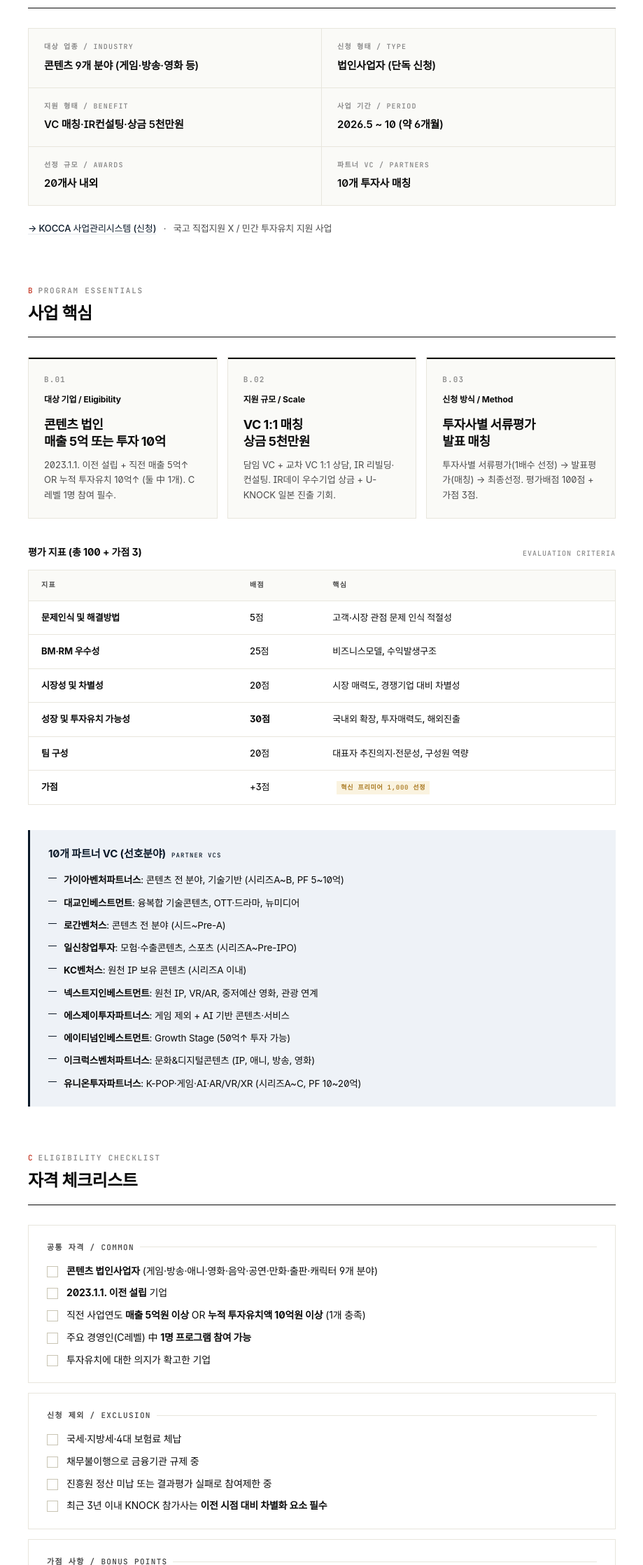
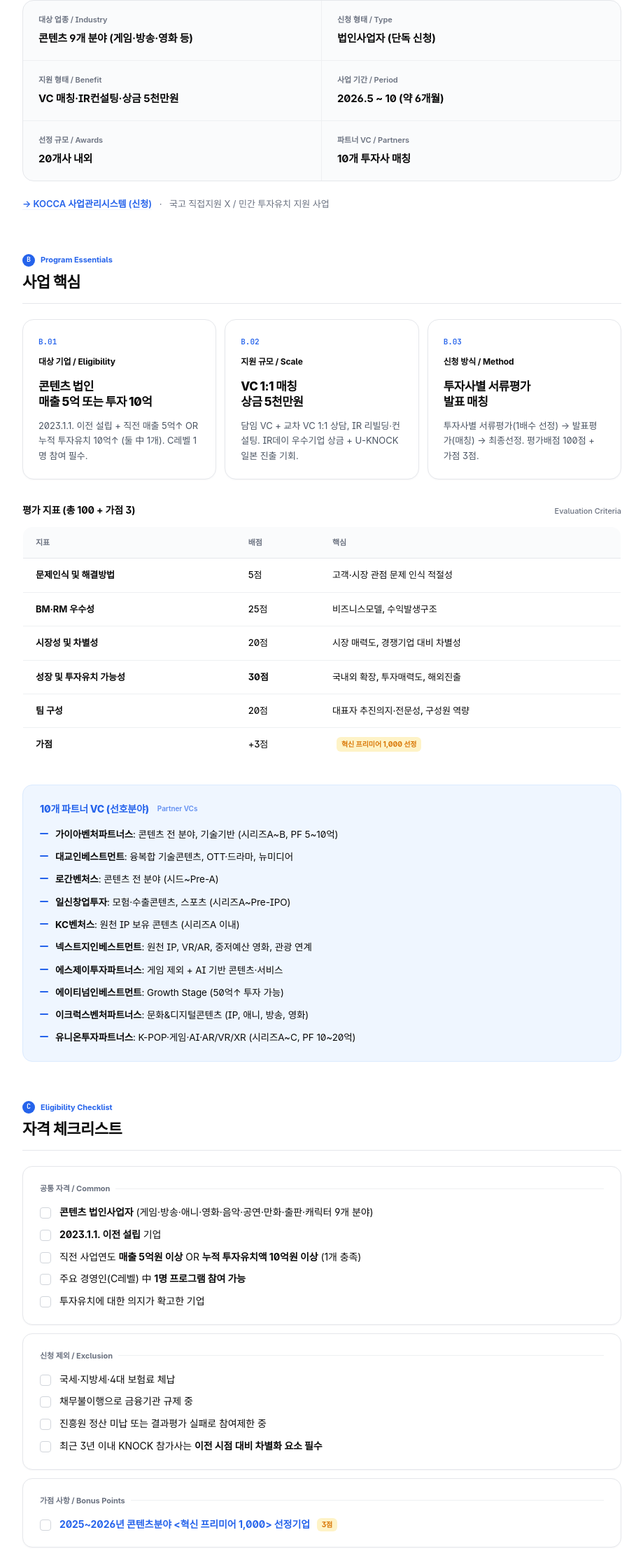
Before and after one commit to growthhighyun/growthhigh-policy, a plain HTML site: page 06-knock-pitching.html in a window 1280 px wide. Shown: the part 564-2800 px from the top of the page at 70% size, without its empty margins (180-1099 px from the left). Drawn offline with Linux system fonts and the light colour scheme; a web font is replaced by a local one.

Commit message:
design: 톤 통일 v3 - 그레이 컨테이너 폐기, inner 페이지 styles.css 까지 SaaS 톤 일괄 적용

```diff
--- a/styles.css
+++ b/styles.css
@@ -1,27 +1,34 @@
-/* ───── 그로스하이 표준형 검토서 — 공통 스타일 ───── */
+/* ───── 그로스하이 표준형 검토서 — 공통 스타일 (v2 SaaS 톤) ───── */
 
 :root {
   --bg: #FFFFFF;
-  --surface: #FAFAF7;
-  --surface-alt: #F4F2EC;
+  --surface: #FAFBFC;
+  --surface-alt: #F4F5F7;
+
   --ink: #0A0A0A;
-  --ink-muted: #4A4A4A;
-  --ink-subtle: #8A8A8A;
-  --line: #E8E6DD;
-  --line-strong: #C9C5B4;
+  --ink-muted: #4B5563;
+  --ink-subtle: #6B7280;
+  --ink-faint: #9CA3AF;
 
-  --brand: #0A1828;
-  --brand-soft: #E5E8ED;
+  --line: #EEF0F2;
+  --line-card: #E5E7EB;
+  --line-strong: #D1D5DB;
 
-  --urgent: #C73E2C;
-  --urgent-soft: #FBEAE7;
-  --warning: #A8771E;
-  --warning-soft: #FAF3E0;
-  --success: #2E6B4F;
-  --success-soft: #E5F0EA;
-  --info-soft: #EEF2F7;
-  --closed: #6B6B6B;
-  --closed-soft: #EEEEEC;
+  --brand: #2563EB;
+  --brand-soft: #EEF4FF;
+
+  --urgent: #DC2626;
+  --urgent-soft: #FEE2E2;
+  --warning: #D97706;
+  --warning-soft: #FEF3C7;
+  --success: #059669;
+  --success-soft: #D1FAE5;
+  --info-soft: #EFF6FF;
+  --closed: #6B7280;
+  --closed-soft: #F3F4F6;
+
+  --shadow-sm: 0 1px 2px rgba(15, 23, 42, 0.04);
+  --shadow-md: 0 2px 8px rgba(15, 23, 42, 0.06), 0 1px 2px rgba(15, 23, 42, 0.04);
 }
 
 * { box-sizing: border-box; margin: 0; padding: 0; }
@@ -30,17 +37,17 @@
 body {
   font-family: 'Pretendard Variable', Pretendard, -apple-system, BlinkMacSystemFont, sans-serif;
   background: var(--bg);
-  color: var(--ink);
+  color: var(--ink-muted);
   line-height: 1.65;
   font-feature-settings: "ss01", "ss02";
   -webkit-font-smoothing: antialiased;
-  letter-spacing: -0.01em;
+  letter-spacing: -0.005em;
 }
 
 .doc {
   max-width: 920px;
   margin: 0 auto;
-  padding: 48px 40px 80px;
+  padding: 40px 32px 80px;
 }
 
 /* ─── Brand Header ─── */
@@ -49,12 +56,12 @@
   justify-content: space-between;
   align-items: baseline;
   padding-bottom: 20px;
-  border-bottom: 2px solid var(--ink);
-  margin-bottom: 56px;
+  border-bottom: 1px solid var(--line);
+  margin-bottom: 48px;
 }
 
 .logo {
-  font-size: 18px;
+  font-size: 17px;
   font-weight: 800;
   letter-spacing: -0.04em;
   color: var(--ink);
@@ -69,7 +76,7 @@
   font-weight: 500;
   letter-spacing: 0.12em;
   text-transform: uppercase;
-  color: var(--ink-subtle);
+  color: var(--ink-faint);
   margin-top: 4px;
 }
 
@@ -78,8 +85,8 @@
   font-family: 'JetBrains Mono', monospace;
   font-size: 10px;
   font-weight: 500;
-  color: var(--ink-subtle);
-  letter-spacing: 0.08em;
+  color: var(--ink-faint);
+  letter-spacing: 0.06em;
   text-transform: uppercase;
   line-height: 1.6;
 }
@@ -87,68 +94,67 @@
 .doc-meta strong {
   display: block;
   color: var(--ink);
-  font-weight: 600;
+  font-weight: 700;
   margin-bottom: 2px;
 }
 
 /* ─── Title ─── */
-.title-block { margin-bottom: 40px; }
+.title-block { margin-bottom: 36px; }
 
 .label-row {
   display: flex;
-  gap: 8px;
+  gap: 6px;
   margin-bottom: 18px;
   flex-wrap: wrap;
 }
 
 .label-tag {
   display: inline-block;
-  font-family: 'JetBrains Mono', monospace;
-  font-size: 10px;
+  font-size: 11px;
   font-weight: 600;
-  letter-spacing: 0.12em;
-  text-transform: uppercase;
+  letter-spacing: -0.005em;
   color: var(--brand);
   background: var(--brand-soft);
-  padding: 5px 11px;
-  border-radius: 2px;
+  padding: 4px 10px;
+  border-radius: 8px;
 }
 
 .label-tag.alt { background: var(--surface-alt); color: var(--ink-muted); }
 
 .doc-title {
-  font-size: 40px;
-  font-weight: 700;
-  line-height: 1.15;
-  letter-spacing: -0.035em;
+  font-size: 38px;
+  font-weight: 800;
+  line-height: 1.18;
+  letter-spacing: -0.04em;
   margin-bottom: 14px;
   color: var(--ink);
 }
 
 .doc-subtitle {
   font-size: 14px;
-  color: var(--ink-muted);
+  color: var(--ink-subtle);
   font-weight: 500;
   letter-spacing: -0.005em;
 }
 
-/* ─── D-day Strip (status colors) ─── */
+/* ─── D-day Strip ─── */
 .dday-strip {
   display: flex;
   align-items: center;
   gap: 18px;
-  padding: 16px 20px;
-  margin-bottom: 64px;
-  border-left: 4px solid;
+  padding: 18px 22px;
+  margin-bottom: 56px;
+  border-radius: 14px;
+  border: 1px solid;
 }
 
-.dday-strip.urgent { background: var(--urgent-soft); border-left-color: var(--urgent); }
-.dday-strip.warning { background: var(--warning-soft); border-left-color: var(--warning); }
-.dday-strip.closed { background: var(--closed-soft); border-left-color: var(--closed); }
+.dday-strip.urgent { background: var(--urgent-soft); border-color: #FECACA; }
+.dday-strip.warning { background: var(--warning-soft); border-color: #FDE68A; }
+.dday-strip.closed { background: var(--closed-soft); border-color: var(--line-card); }
 
 .dday-badge {
   font-family: 'JetBrains Mono', monospace;
-  font-size: 26px;
+  font-size: 24px;
   font-weight: 700;
   letter-spacing: -0.04em;
   line-height: 1;
@@ -190,30 +196,44 @@
 .dday-text strong { font-weight: 700; }
 
 /* ─── Section ─── */
-section { margin-bottom: 64px; }
+section { margin-bottom: 56px; }
 
 .section-header {
-  margin-bottom: 28px;
-  padding-bottom: 14px;
-  border-bottom: 1px solid var(--ink);
+  margin-bottom: 22px;
+  padding-bottom: 12px;
+  border-bottom: 1px solid var(--line-card);
 }
 
 .section-en {
-  font-family: 'JetBrains Mono', monospace;
   font-size: 11px;
-  font-weight: 600;
-  color: var(--ink-subtle);
-  letter-spacing: 0.16em;
-  text-transform: uppercase;
+  font-weight: 700;
+  color: var(--brand);
+  letter-spacing: -0.005em;
   margin-bottom: 4px;
+  display: flex;
+  align-items: center;
+  gap: 8px;
 }
 
-.section-en .num { color: var(--urgent); margin-right: 6px; }
+.section-en .num {
+  display: inline-flex;
+  align-items: center;
+  justify-content: center;
+  width: 18px;
+  height: 18px;
+  background: var(--brand);
+  color: #FFFFFF;
+  border-radius: 50%;
+  font-family: 'JetBrains Mono', monospace;
+  font-size: 10px;
+  font-weight: 700;
+  margin-right: 0;
+}
 
 .section-title {
-  font-size: 24px;
-  font-weight: 700;
-  letter-spacing: -0.02em;
+  font-size: 22px;
+  font-weight: 800;
+  letter-spacing: -0.025em;
   color: var(--ink);
 }
 
@@ -223,7 +243,8 @@
   grid-template-columns: 1fr 1fr;
   gap: 0;
   background: var(--surface);
-  border: 1px solid var(--line);
+  border: 1px solid var(--line-card);
+  border-radius: 16px;
   overflow: hidden;
   margin-bottom: 18px;
 }
@@ -238,11 +259,9 @@
 .meta-cell:nth-last-child(-n+2) { border-bottom: none; }
 
 .meta-label {
-  font-family: 'JetBrains Mono', monospace;
-  font-size: 10px;
+  font-size: 11px;
   font-weight: 600;
-  letter-spacing: 0.12em;
-  text-transform: uppercase;
+  letter-spacing: -0.005em;
   color: var(--ink-subtle);
   margin-bottom: 6px;
 }
@@ -250,13 +269,13 @@
 .meta-value {
   font-size: 15px;
   color: var(--ink);
-  font-weight: 600;
+  font-weight: 700;
   letter-spacing: -0.01em;
 }
 
 .source-link {
   font-size: 13px;
-  color: var(--ink-muted);
+  color: var(--ink-subtle);
   padding: 4px 0;
 }
 
@@ -265,7 +284,7 @@
   text-decoration: none;
   border-bottom: 1px solid var(--brand-soft);
   transition: border-color 0.2s;
-  font-weight: 500;
+  font-weight: 600;
 }
 
 .source-link a:hover { border-bottom-color: var(--brand); }
@@ -274,36 +293,32 @@
 .core-cards {
   display: grid;
   grid-template-columns: repeat(3, 1fr);
-  gap: 14px;
-  margin-bottom: 36px;
+  gap: 12px;
+  margin-bottom: 32px;
 }
 
 .core-card {
   padding: 22px;
-  background: var(--surface);
-  border: 1px solid var(--line);
+  background: #FFFFFF;
+  border: 1px solid var(--line-card);
+  border-radius: 16px;
   transition: all 0.25s ease;
   position: relative;
+  box-shadow: var(--shadow-sm);
 }
 
-.core-card:hover { transform: translateY(-2px); border-color: var(--ink); }
-
-.core-card::before {
-  content: '';
-  position: absolute;
-  top: 0;
-  left: 0;
-  width: 100%;
-  height: 2px;
-  background: var(--ink);
+.core-card:hover {
+  transform: translateY(-2px);
+  border-color: var(--line-strong);
+  box-shadow: var(--shadow-md);
 }
 
 .card-num {
   font-family: 'JetBrains Mono', monospace;
   font-size: 11px;
-  font-weight: 600;
-  color: var(--ink-subtle);
-  letter-spacing: 0.1em;
+  font-weight: 700;
+  color: var(--brand);
+  letter-spacing: -0.005em;
   margin-bottom: 10px;
 }
 
@@ -316,12 +331,12 @@
 }
 
 .card-headline {
-  font-size: 18px;
-  font-weight: 700;
-  line-height: 1.3;
+  font-size: 17px;
+  font-weight: 800;
+  line-height: 1.32;
   margin-bottom: 12px;
   color: var(--ink);
-  letter-spacing: -0.025em;
+  letter-spacing: -0.03em;
 }
 
 .card-body {
@@ -332,36 +347,36 @@
 }
 
 /* ─── Tables ─── */
-.table-block { margin-bottom: 36px; }
+.table-block { margin-bottom: 32px; }
 
 .block-header {
   display: flex;
   align-items: baseline;
   justify-content: space-between;
-  margin-bottom: 14px;
+  margin-bottom: 12px;
 }
 
 .block-title {
   font-size: 14px;
   font-weight: 700;
   color: var(--ink);
-  letter-spacing: -0.005em;
+  letter-spacing: -0.01em;
 }
 
 .block-en {
-  font-family: 'JetBrains Mono', monospace;
-  font-size: 10px;
+  font-size: 11px;
   font-weight: 500;
   color: var(--ink-subtle);
-  letter-spacing: 0.1em;
-  text-transform: uppercase;
+  letter-spacing: -0.005em;
 }
 
 table.tracks {
   width: 100%;
   border-collapse: collapse;
-  background: var(--bg);
-  border: 1px solid var(--line);
+  background: #FFFFFF;
+  border: 1px solid var(--line-card);
+  border-radius: 14px;
+  overflow: hidden;
   font-size: 13px;
 }
 
@@ -370,13 +385,11 @@
 table.tracks th {
   text-align: left;
   padding: 13px 18px;
-  font-family: 'JetBrains Mono', monospace;
-  font-size: 10px;
-  font-weight: 600;
-  letter-spacing: 0.12em;
-  text-transform: uppercase;
-  color: var(--ink-muted);
-  border-bottom: 1px solid var(--line);
+  font-size: 11px;
+  font-weight: 700;
+  letter-spacing: -0.005em;
+  color: var(--ink-subtle);
+  border-bottom: 1px solid var(--line-card);
 }
 
 table.tracks td {
@@ -389,38 +402,42 @@
 table.tracks tr:last-child td { border-bottom: none; }
 table.tracks tr:hover td { background: var(--surface); }
 
-table.tracks .track-name { font-weight: 700; }
+table.tracks .track-name { font-weight: 700; color: var(--ink); }
 
 .new-tag {
   display: inline-block;
-  font-family: 'JetBrains Mono', monospace;
-  font-size: 9px;
+  font-size: 10px;
   font-weight: 700;
   color: var(--warning);
   background: var(--warning-soft);
-  padding: 2px 6px;
+  padding: 2px 7px;
   margin-left: 6px;
-  letter-spacing: 0.08em;
+  letter-spacing: -0.005em;
+  border-radius: 6px;
   vertical-align: 1px;
 }
 
 /* ─── Highlight Boxes ─── */
 .highlight-box {
-  padding: 22px 26px;
-  border-left: 3px solid;
+  padding: 22px 24px;
+  border-radius: 14px;
+  border: 1px solid;
   margin-bottom: 14px;
 }
 
-.highlight-box.warning { background: var(--warning-soft); border-left-color: var(--warning); }
-.highlight-box.urgent { background: var(--urgent-soft); border-left-color: var(--urgent); }
-.highlight-box.success { background: var(--success-soft); border-left-color: var(--success); }
-.highlight-box.info { background: var(--info-soft); border-left-color: var(--brand); }
+.highlight-box.warning { background: var(--warning-soft); border-color: #FDE68A; }
+.highlight-box.urgent { background: var(--urgent-soft); border-color: #FECACA; }
+.highlight-box.success { background: var(--success-soft); border-color: #A7F3D0; }
+.highlight-box.info { background: var(--info-soft); border-color: #DBEAFE; }
 
 .highlight-title {
-  font-size: 15px;
-  font-weight: 700;
+  font-size: 14px;
+  font-weight: 800;
   margin-bottom: 14px;
-  letter-spacing: -0.01em;
+  letter-spacing: -0.015em;
+  display: flex;
+  align-items: center;
+  gap: 8px;
 }
 
 .highlight-box.warning .highlight-title { color: var(--warning); }
@@ -429,17 +446,12 @@
 .highlight-box.info .highlight-title { color: var(--brand); }
 
 .highlight-en {
-  font-family: 'JetBrains Mono', monospace;
-  font-size: 9px;
-  font-weight: 500;
-  letter-spacing: 0.12em;
-  text-transform: uppercase;
-  margin-left: 8px;
+  font-size: 10px;
+  font-weight: 600;
+  letter-spacing: -0.005em;
+  margin-left: 4px;
+  opacity: 0.7;
 }
-
-.highlight-box.warning .highlight-en { color: var(--warning); }
-.highlight-box.urgent .highlight-en { color: var(--urgent); }
-.highlight-box.success .highlight-en { color: var(--success); }
 
 .highlight-list {
   list-style: none;
@@ -459,9 +471,10 @@
   content: '';
   position: absolute;
   left: 0;
-  top: 8px;
+  top: 9px;
   width: 12px;
-  height: 1px;
+  height: 2px;
+  border-radius: 1px;
 }
 
 .highlight-box.warning .highlight-list li::before { background: var(--warning); }
@@ -473,20 +486,20 @@
 
 /* ─── C. Checklist ─── */
 .checklist-group {
-  background: var(--bg);
-  border: 1px solid var(--line);
-  padding: 22px 26px;
-  margin-bottom: 14px;
+  background: #FFFFFF;
+  border: 1px solid var(--line-card);
+  border-radius: 14px;
+  padding: 22px 24px;
+  margin-bottom: 12px;
+  box-shadow: var(--shadow-sm);
 }
 
 .group-title {
   font-size: 11px;
   font-weight: 700;
-  color: var(--ink-muted);
+  color: var(--ink-subtle);
   margin-bottom: 14px;
-  font-family: 'JetBrains Mono', monospace;
-  letter-spacing: 0.12em;
-  text-transform: uppercase;
+  letter-spacing: -0.005em;
   display: flex;
   align-items: center;
   gap: 8px;
@@ -518,18 +531,19 @@
   width: 16px;
   height: 16px;
   border: 1.5px solid var(--line-strong);
+  border-radius: 4px;
   flex-shrink: 0;
   margin-top: 4px;
   cursor: pointer;
   transition: all 0.15s;
-  background: var(--bg);
+  background: #FFFFFF;
 }
 
-.check:hover { border-color: var(--ink); }
+.check:hover { border-color: var(--brand); }
 
 .check.checked {
-  background: var(--ink);
-  border-color: var(--ink);
+  background: var(--brand);
+  border-color: var(--brand);
   position: relative;
 }
 
@@ -549,14 +563,14 @@
 
 .new-inline {
   display: inline-block;
-  font-family: 'JetBrains Mono', monospace;
-  font-size: 9px;
+  font-size: 10px;
   font-weight: 700;
   color: var(--warning);
   background: var(--warning-soft);
-  padding: 2px 6px;
+  padding: 2px 7px;
   margin-left: 6px;
-  letter-spacing: 0.08em;
+  letter-spacing: -0.005em;
+  border-radius: 6px;
   vertical-align: 1px;
 }
 
@@ -569,26 +583,28 @@
   color: var(--brand);
   text-decoration: none;
   margin: 18px 0;
-  padding-bottom: 2px;
-  border-bottom: 1px solid var(--brand-soft);
-  font-weight: 500;
-  transition: border-color 0.2s;
+  padding: 8px 14px;
+  background: var(--brand-soft);
+  border-radius: 999px;
+  font-weight: 600;
+  transition: all 0.2s;
 }
 
-.pdf-link:hover { border-bottom-color: var(--brand); }
+.pdf-link:hover { background: #DBEAFE; transform: translateX(2px); }
 
 /* ─── Details ─── */
 details.more {
   background: var(--surface);
   margin-top: 18px;
-  border: 1px solid var(--line);
+  border: 1px solid var(--line-card);
+  border-radius: 14px;
 }
 
 details.more summary {
   padding: 16px 22px;
   cursor: pointer;
   font-size: 13px;
-  font-weight: 600;
+  font-weight: 700;
   color: var(--ink);
   list-style: none;
   display: flex;
@@ -612,7 +628,7 @@
   line-height: 1;
 }
 
-details.more[open] summary::before { content: '−'; color: var(--ink); }
+details.more[open] summary::before { content: '−'; color: var(--brand); }
 
 details.more .more-content {
   padding: 8px 22px 22px;
@@ -630,12 +646,10 @@
 details.more h4:first-child { margin-top: 8px; }
 
 details.more h4 .en {
-  font-family: 'JetBrains Mono', monospace;
-  font-size: 9px;
+  font-size: 10px;
   font-weight: 500;
   color: var(--ink-subtle);
-  letter-spacing: 0.1em;
-  text-transform: uppercase;
+  letter-spacing: -0.005em;
   margin-left: 8px;
 }
 
@@ -653,7 +667,7 @@
   content: '–';
   position: absolute;
   left: 0;
-  color: var(--ink-subtle);
+  color: var(--ink-faint);
 }
 
 details.more p {
@@ -665,9 +679,9 @@
 
 /* ─── Footer ─── */
 .doc-footer {
-  margin-top: 80px;
+  margin-top: 64px;
   padding-top: 24px;
-  border-top: 2px solid var(--ink);
+  border-top: 1px solid var(--line);
   display: flex;
   justify-content: space-between;
   align-items: baseline;
@@ -678,7 +692,7 @@
 .footer-brand {
   font-size: 12px;
   font-weight: 700;
-  color: var(--ink);
+  color: var(--ink-muted);
   letter-spacing: -0.01em;
 }
 
@@ -688,16 +702,16 @@
   font-family: 'JetBrains Mono', monospace;
   font-size: 10px;
   font-weight: 500;
-  color: var(--ink-subtle);
-  letter-spacing: 0.06em;
+  color: var(--ink-faint);
+  letter-spacing: 0.04em;
   text-align: right;
 }
 
 /* ─── Mobile ─── */
 @media (max-width: 720px) {
-  .doc { padding: 32px 20px 60px; }
+  .doc { padding: 24px 16px 60px; }
   .doc-title { font-size: 28px; }
-  .meta-grid { grid-template-columns: 1fr; }
+  .meta-grid { grid-template-columns: 1fr; border-radius: 14px; }
   .meta-cell { border-right: none; }
   .meta-cell:not(:last-child) { border-bottom: 1px solid var(--line); }
   .core-cards { grid-template-columns: 1fr; }
@@ -711,7 +725,7 @@
 @media print {
   body { background: white; }
   .doc { padding: 0; max-width: 100%; }
-  .core-card:hover { transform: none; }
+  .core-card:hover { transform: none; box-shadow: none; }
   .dday-badge::before { animation: none; }
   details.more[open] summary { display: none; }
   details.more .more-content { padding: 0; border: none; }
```
Also changed, not shown: index.html (+75 -64 lines).
